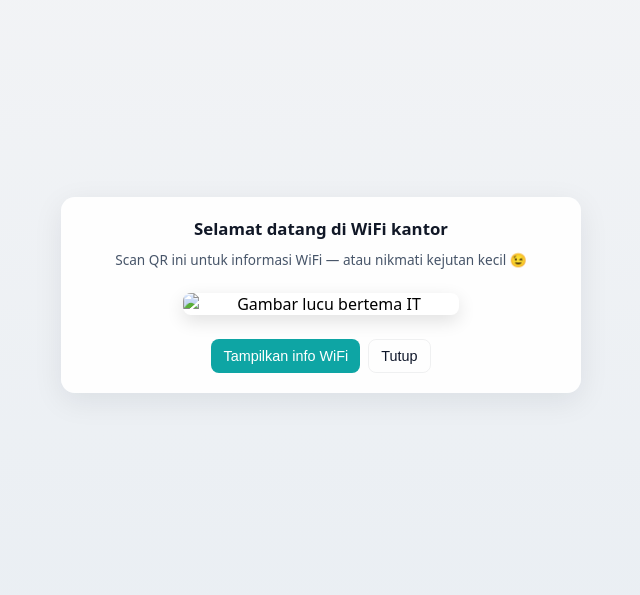
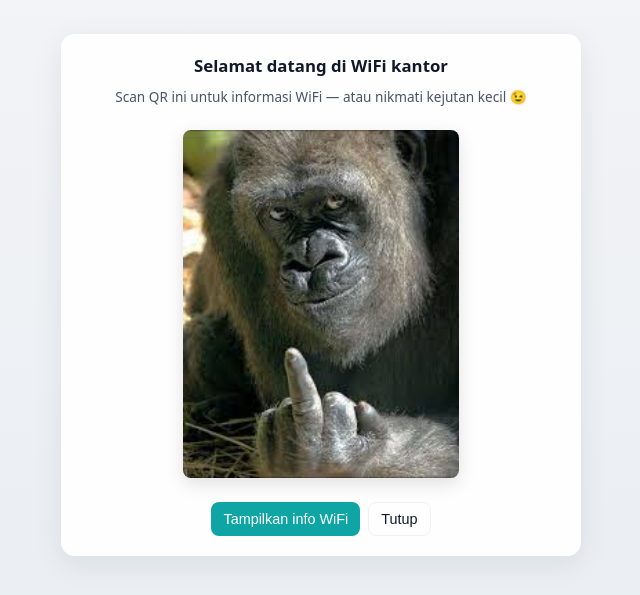
Before and after one commit to trisuma/wifi_gratis, a plain HTML site: page index.html in a window 1280 px wide. Shown: the part 105-700 px from the top of the page, without its empty margins (319-959 px from the left). Drawn offline with Linux system fonts and the light colour scheme.

Commit message:
ubah gambar

```diff
--- a/index.html
+++ b/index.html
@@ -99,7 +99,7 @@
 
     <div class="image-wrap" aria-hidden="false">
       <!-- ganti src jika namanya berbeda -->
-      <img src="gambar/grila fuck.jpeg" alt="Gambar lucu bertema IT" id="mainImage">
+      <img src="grila fuck.jpeg" alt="Gambar lucu bertema IT" id="mainImage">
     </div>
 
     <div class="actions">
```
